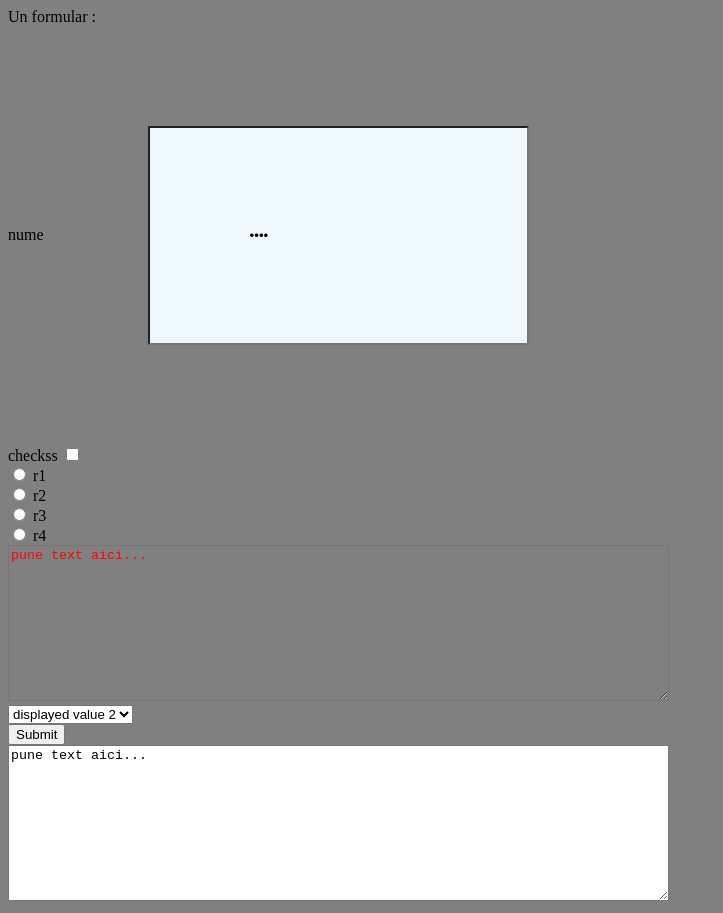
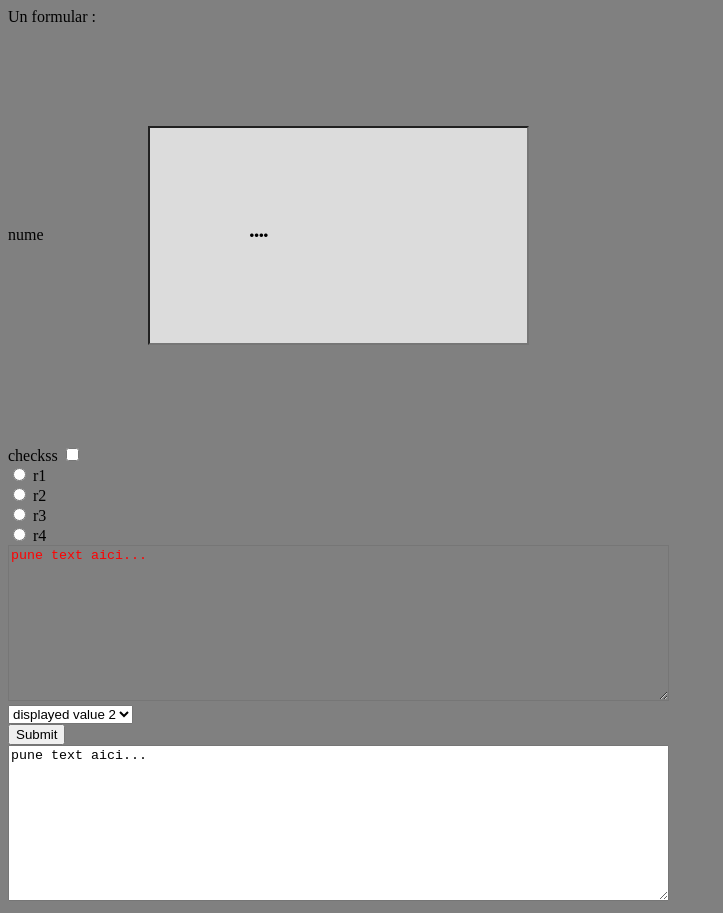
Before and after one commit to afterr/WebApplication1, a plain HTML site: page WebApplication1/Index.html in a window 1280 px wide. Shown: the whole page, without its empty margins (0-723 px from the left). Drawn offline with Linux system fonts and the light colour scheme.

Commit message:
Modfi3
fdaskj

```diff
--- a/WebApplication1/StyleSheet1.css
+++ b/WebApplication1/StyleSheet1.css
@@ -5,7 +5,7 @@ body form > textarea{
 #nume{
     padding:100px;
     margin:100px;
-    background-color:aliceblue;
+    background-color:gainsboro;
 }
 body{
     background-color:gray;
```
